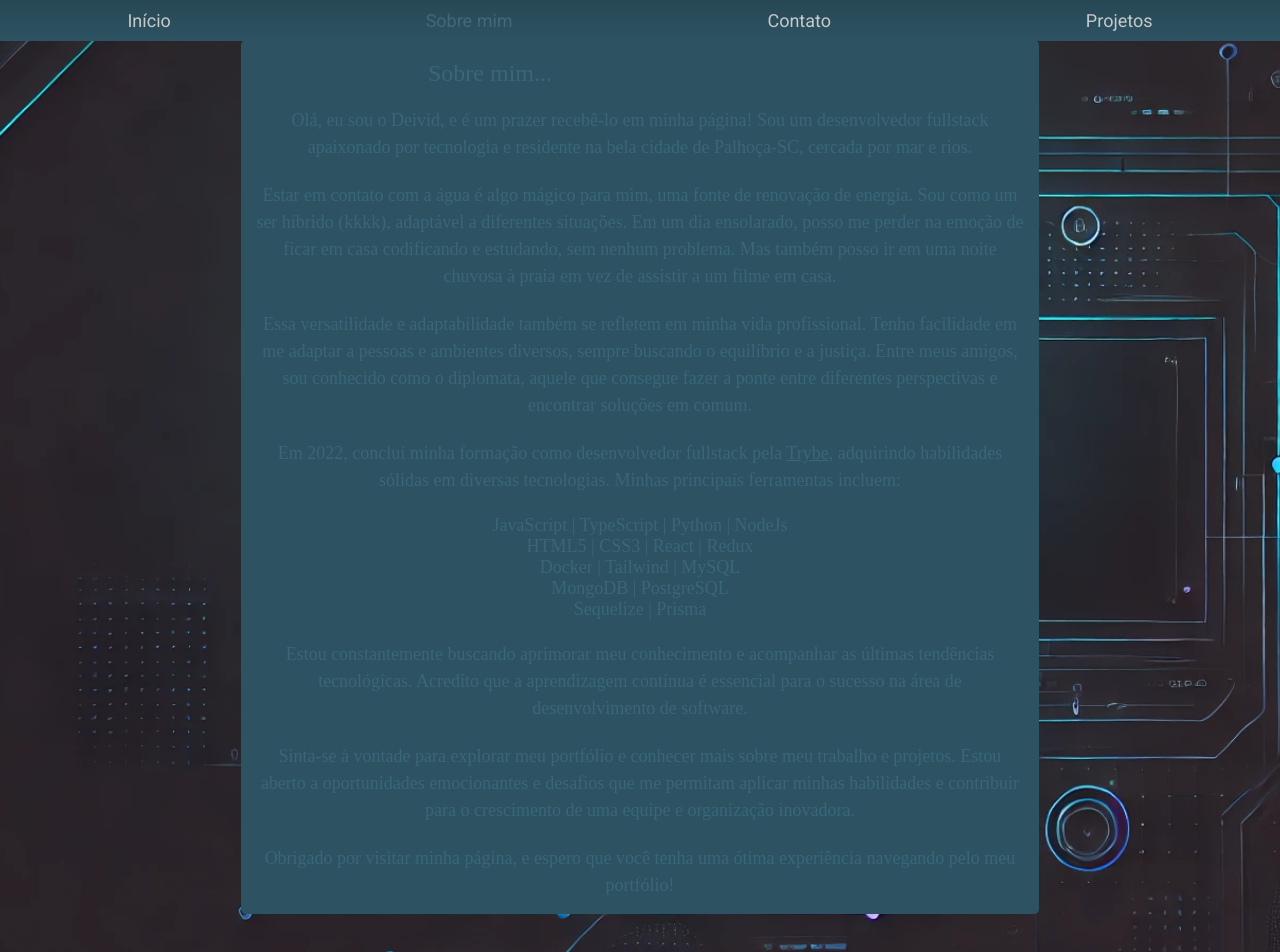
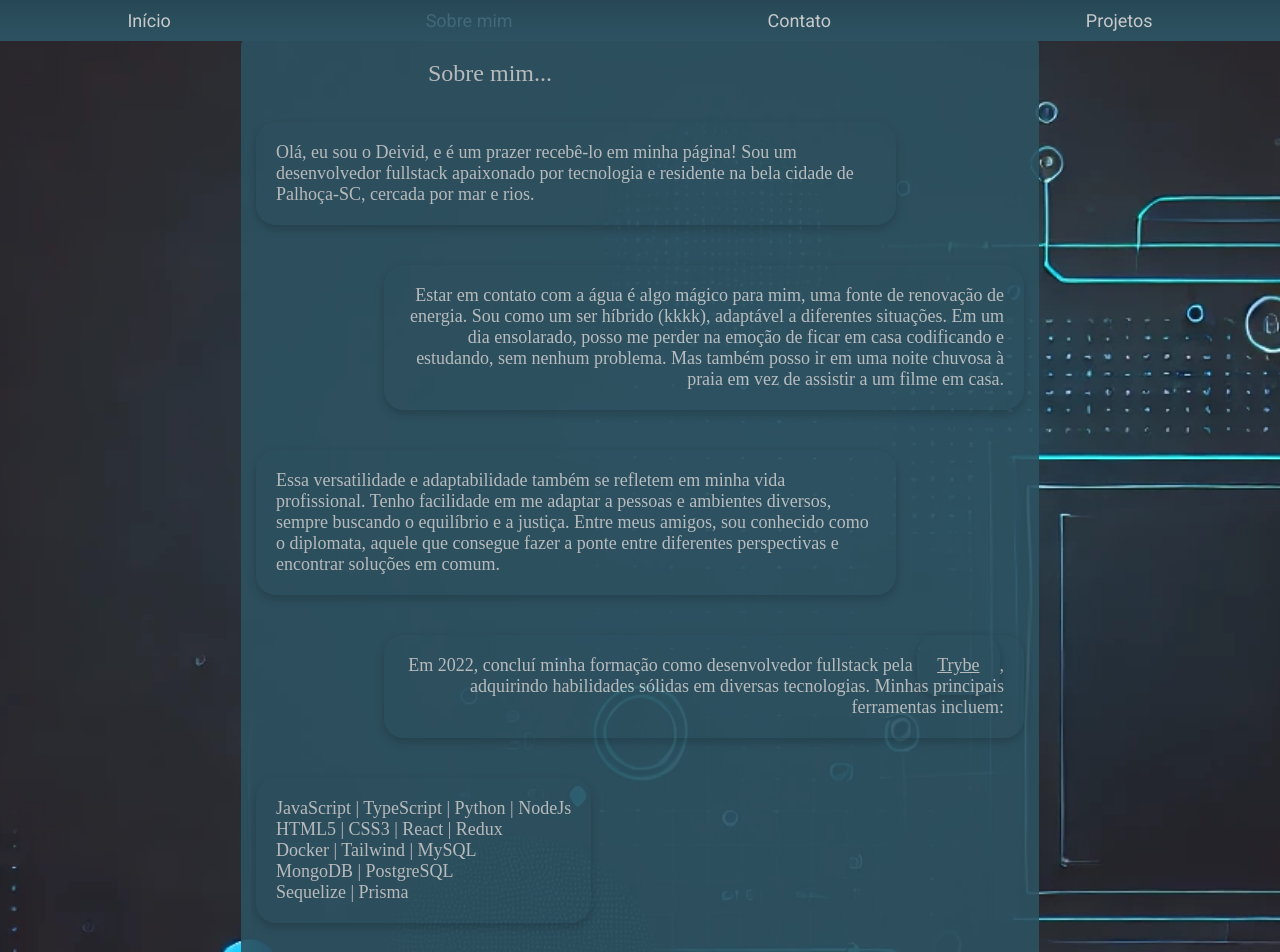
Before and after one commit to DeividBorges93/DeividBorges93.github.io, a React (Create React App) app: page /sobremim in a window 1280 px wide. Shown: the top 952 px of the page. Built offline with nearby package versions, Linux system fonts and the light colour scheme.

Commit message:
refactor(style): :art: separates the paragraphs into divs to create a dialog box effect with the css

```diff
--- a/src/components/RenderAboutMe.jsx
+++ b/src/components/RenderAboutMe.jsx
@@ -6,18 +6,18 @@ export default function RenderAboutMe() {
       <div className="text-div-about-me">
         <p className="about-me-title">Sobre mim...</p>
         <div className="about-me-text">
-          <p className="paragraph">Olá, eu sou o Deivid, e é um prazer recebê-lo em minha página!
-            Sou um desenvolvedor fullstack apaixonado por tecnologia e residente na bela cidade de Palhoça-SC, cercada por mar e rios.</p>
-          <br />
-          <p className="paragraph">Estar em contato com a água é algo mágico para mim, uma fonte de renovação de energia. Sou como um ser híbrido (kkkk),
-            adaptável a diferentes situações. Em um dia ensolarado, posso me perder na emoção de ficar em casa codificando e estudando, sem nenhum problema.
-            Mas também posso ir em uma noite chuvosa à praia em vez de assistir a um filme em casa.</p>
-          <br />
-          <p className="paragraph">Essa versatilidade e adaptabilidade também se refletem em minha vida profissional. Tenho facilidade em me adaptar a pessoas e ambientes diversos, sempre buscando o equilíbrio e a justiça. Entre meus amigos, sou conhecido como o diplomata, aquele que consegue fazer a ponte entre diferentes perspectivas e encontrar soluções em comum.</p>
-          <br />
-          <p className="paragraph">Em 2022, concluí minha formação como desenvolvedor fullstack pela <a className="about-me-text" rel="noopener noreferrer" target="blank" href="https://www.betrybe.com/" >Trybe</a>,
-            adquirindo habilidades sólidas em diversas tecnologias. Minhas principais ferramentas incluem:</p>
-          <br />
+  <p>Olá, eu sou o Deivid, e é um prazer recebê-lo em minha página! Sou um desenvolvedor fullstack apaixonado por tecnologia e residente na bela cidade de Palhoça-SC, cercada por mar e rios.</p>
+</div>
+<div className="about-me-text">
+  <p>Estar em contato com a água é algo mágico para mim, uma fonte de renovação de energia. Sou como um ser híbrido (kkkk), adaptável a diferentes situações. Em um dia ensolarado, posso me perder na emoção de ficar em casa codificando e estudando, sem nenhum problema. Mas também posso ir em uma noite chuvosa à praia em vez de assistir a um filme em casa.</p>
+</div>
+<div className="about-me-text">
+  <p>Essa versatilidade e adaptabilidade também se refletem em minha vida profissional. Tenho facilidade em me adaptar a pessoas e ambientes diversos, sempre buscando o equilíbrio e a justiça. Entre meus amigos, sou conhecido como o diplomata, aquele que consegue fazer a ponte entre diferentes perspectivas e encontrar soluções em comum.</p>
+</div>
+<div className="about-me-text">
+  <p>Em 2022, concluí minha formação como desenvolvedor fullstack pela <a className="about-me-text" rel="noopener noreferrer" target="blank" href="https://www.betrybe.com/">Trybe</a>, adquirindo habilidades sólidas em diversas tecnologias. Minhas principais ferramentas incluem:</p>
+</div>
+<div className="about-me-text">
 <ul>
   <li>JavaScript | TypeScript | Python | NodeJs</li>
   <li>HTML5 | CSS3 | React | Redux</li>
@@ -25,13 +25,17 @@ export default function RenderAboutMe() {
   <li>MongoDB | PostgreSQL</li>
   <li>Sequelize | Prisma</li>
 </ul>
-          <br />
-          <p className="paragraph">Estou constantemente buscando aprimorar meu conhecimento e acompanhar as últimas tendências tecnológicas. Acredito que a aprendizagem contínua é essencial para o sucesso na área de desenvolvimento de software.</p>
-          <br />
-          <p className="paragraph">Sinta-se à vontade para explorar meu portfólio e conhecer mais sobre meu trabalho e projetos. Estou aberto a oportunidades emocionantes e desafios que me permitam aplicar minhas habilidades e contribuir para o crescimento de uma equipe e organização inovadora.</p>
-          <br />
-          <p className="paragraph">Obrigado por visitar minha página, e espero que você tenha uma ótima experiência navegando pelo meu portfólio!</p>
 </div>
+<div className="about-me-text">
+  <p>Estou constantemente buscando aprimorar meu conhecimento e acompanhar as últimas tendências tecnológicas. Acredito que a aprendizagem contínua é essencial para o sucesso na área de desenvolvimento de software.</p>
+</div>
+<div className="about-me-text">
+  <p>Sinta-se à vontade para explorar meu portfólio e conhecer mais sobre meu trabalho e projetos. Estou aberto a oportunidades emocionantes e desafios que me permitam aplicar minhas habilidades e contribuir para o crescimento de uma equipe e organização inovadora.</p>
+</div>
+<div className="about-me-text">
+  <p>Obrigado por visitar minha página, e espero que você tenha uma ótima experiência navegando pelo meu portfólio!</p>
+</div>
+
       </div>
     </div>
   )
--- a/src/css/components/renderAboutme.css
+++ b/src/css/components/renderAboutme.css
@@ -2,6 +2,7 @@
   display: flex;
   justify-content: center;
   align-items: center;
+  opacity: 90%;
 }
 
 .text-div-about-me {
@@ -20,7 +21,7 @@
 }
 
 .about-me-title {
-  color: var(--dark-green-3);
+  color: var(--light-cyan-2);
   padding-top: 5px;
   padding-right: 300px;
   padding-bottom: 15px;
@@ -29,11 +30,33 @@
 }
 
 .about-me-text {
-  color: var(--dark-green-3);
-  padding-top: 5px;
+  color: var(--light-cyan-2);
+  padding: 20px;
   font-size: large;
-  text-align: center;
+  background-color: var(--dark-blue); /* Cor do balão */
+  border-radius: 20px;
+  box-shadow: 0 4px 10px rgba(0, 0, 0, 0.2);
+  margin: 20px 10px; /* Espaçamento geral */
+  max-width: 600px;
+  position: relative;
 }
+
+/* Balões para a esquerda */
+.about-me-text:nth-of-type(odd) {
+  margin-left: 0;
+  margin-right: auto; /* Empurra o balão para a esquerda */
+  text-align: left;
+}
+
+/* Balões para a direita */
+.about-me-text:nth-of-type(even) {
+  margin-left: auto; /* Empurra o balão para a direita */
+  margin-right: 0;
+  text-align: right;
+}
+
+
+
 
 .paragraph {
   line-height: 150%;
```
Lines whose indentation alone changed are shown as unchanged.
